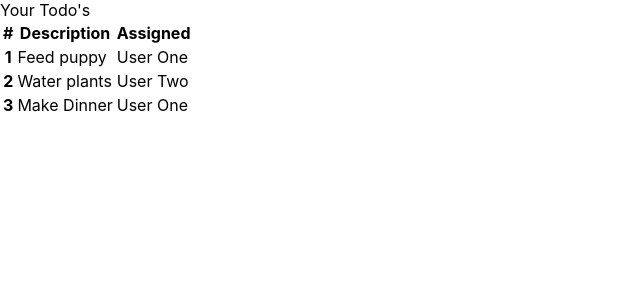
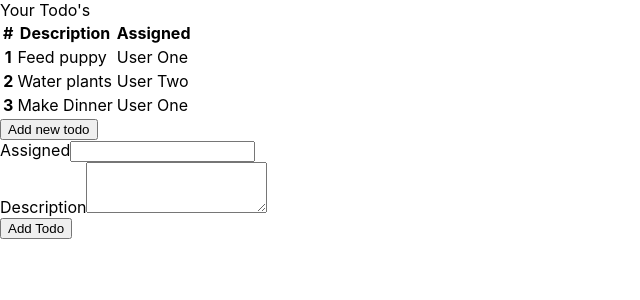
Before and after one commit to tahirkhan54321/Todo, a React (Create React App) app: page / in a window 1280 px wide. Shown: the top 300 px of the page, without its empty margins (0-640 px from the left). Built offline with nearby package versions, Linux system fonts and the light colour scheme; the HTML template or start-up script is replaced by a standard one.

Commit message:
Adding form, not yet complete

```diff
--- a/src/App.js
+++ b/src/App.js
@@ -1,13 +1,26 @@
-import logo from "./logo.svg";
+import React, { useState } from "react";
 import "./App.css";
 import TodoTable from "./components/TodoTable";
+import NewTodoForm from "./components/NewTodoForm";
 
 function App() {
-  const todos = [
+
+  const [todos, setTodos] = useState([
     { rowNumber: 1, rowDescription: "Feed puppy", rowAssigned: "User One" },
     { rowNumber: 2, rowDescription: "Water plants", rowAssigned: "User Two" },
     { rowNumber: 3, rowDescription: "Make Dinner", rowAssigned: "User One" },
-  ];
+  ]);
+
+  const addTodo = () => {
+    if (todos.length > 0) {
+      const newTodo = {
+        rowNumber: todos.length + 1,
+        rowDescription: "New Todo",
+        rowAssigned: "User Three",
+      };
+      setTodos(todos => [...todos, newTodo])
+    }
+  };
 
   return (
     <div className="mt-5 container">
@@ -15,6 +28,10 @@
         <div className="card-header">Your Todo's</div>
         <div className="card-body">
           <TodoTable todos={todos} />
+          <button className="btn btn-primary" onClick={addTodo}>
+            Add new todo
+          </button>
+          <NewTodoForm />
         </div>
       </div>
     </div>
--- /dev/null
+++ b/src/components/NewTodoForm.js
@@ -0,0 +1,40 @@
+import React, {useState} from "react";
+
+
+function NewTodoForm() {
+
+    const [description, setDescription] = useState(''); //empty string by default
+    const [assigned, setAssigned] = useState(''); //empty string by default
+
+  return (
+    <div className="mt-5">
+      <form>
+        <div className="mb-3">
+          <label className="form-label">Assigned</label>
+          <input
+            type="text"
+            className="form-control"
+            required
+            onChange={e => setAssigned(e.target.value)} //e means event
+            value={assigned}
+          ></input>
+        </div>
+        <div className="mb-3">
+          <label className="form-label">Description</label>
+          <textarea
+            className="form-control"
+            rows={3}
+            required
+            onChange={e => setDescription(e.target.value)} //e means event
+            value={description}
+          ></textarea>
+        </div>
+        <button type="button" className="btn btn-primary mt-3">
+          Add Todo
+        </button>
+      </form>
+    </div>
+  );
+}
+
+export default NewTodoForm;
```
